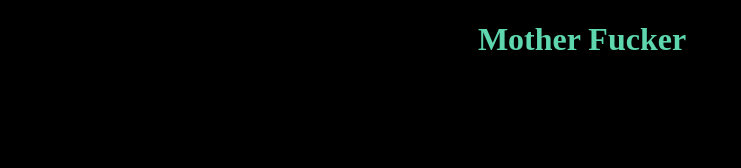
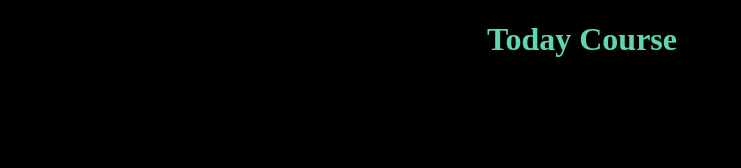
Before and after one commit to PUAAT/AAT, a plain HTML site: page index.html in a window 1280 px wide. Shown: the full height of the page, 58-799 px from the left. Drawn offline with Linux system fonts and the light colour scheme.

Commit message:
Update index.html

```diff
--- a/index.html
+++ b/index.html
@@ -12,7 +12,7 @@
     <link rel="stylesheet" href="style/style.css" >
 </head>
 <body>
-    <h1>Mother Fucker</h1>
+    <h1>Today Course</h1>
     <p>Ni Hao</p>
     <img src="images/example.jpg">
 </body>
```
